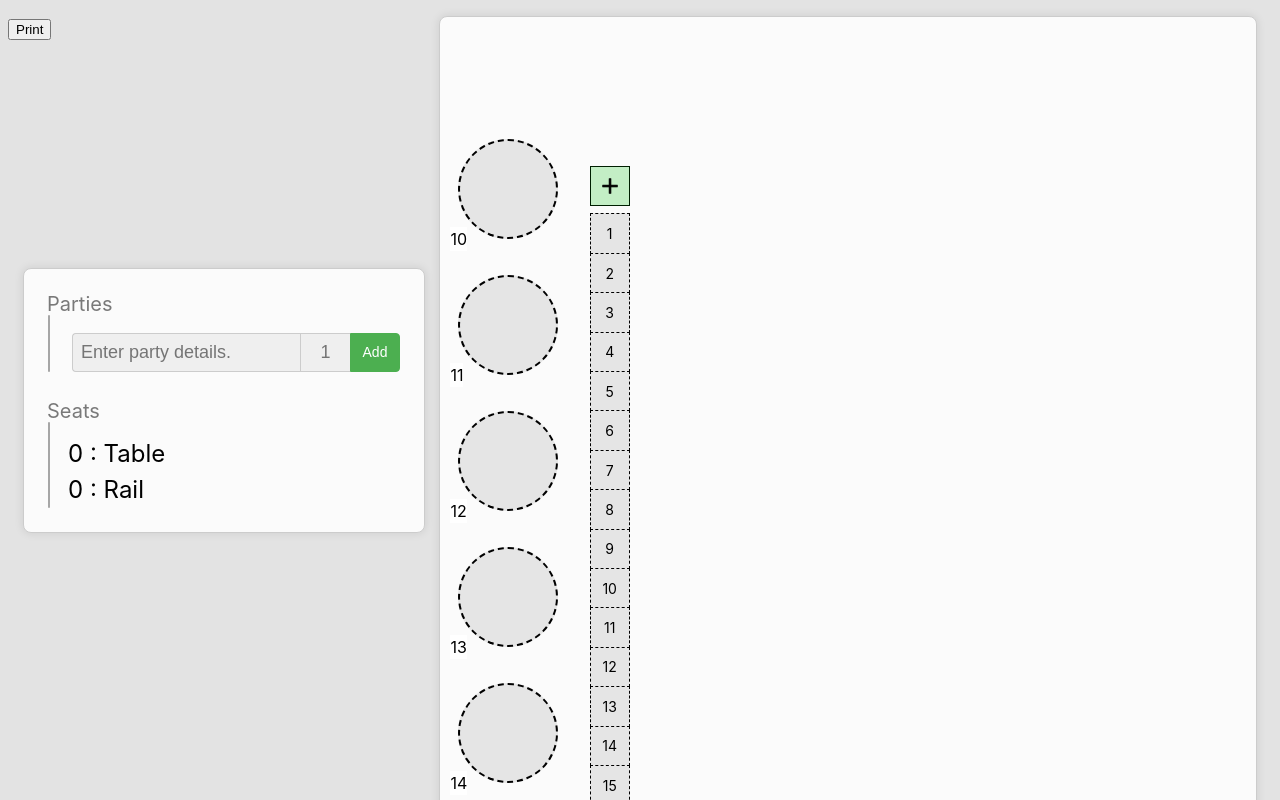
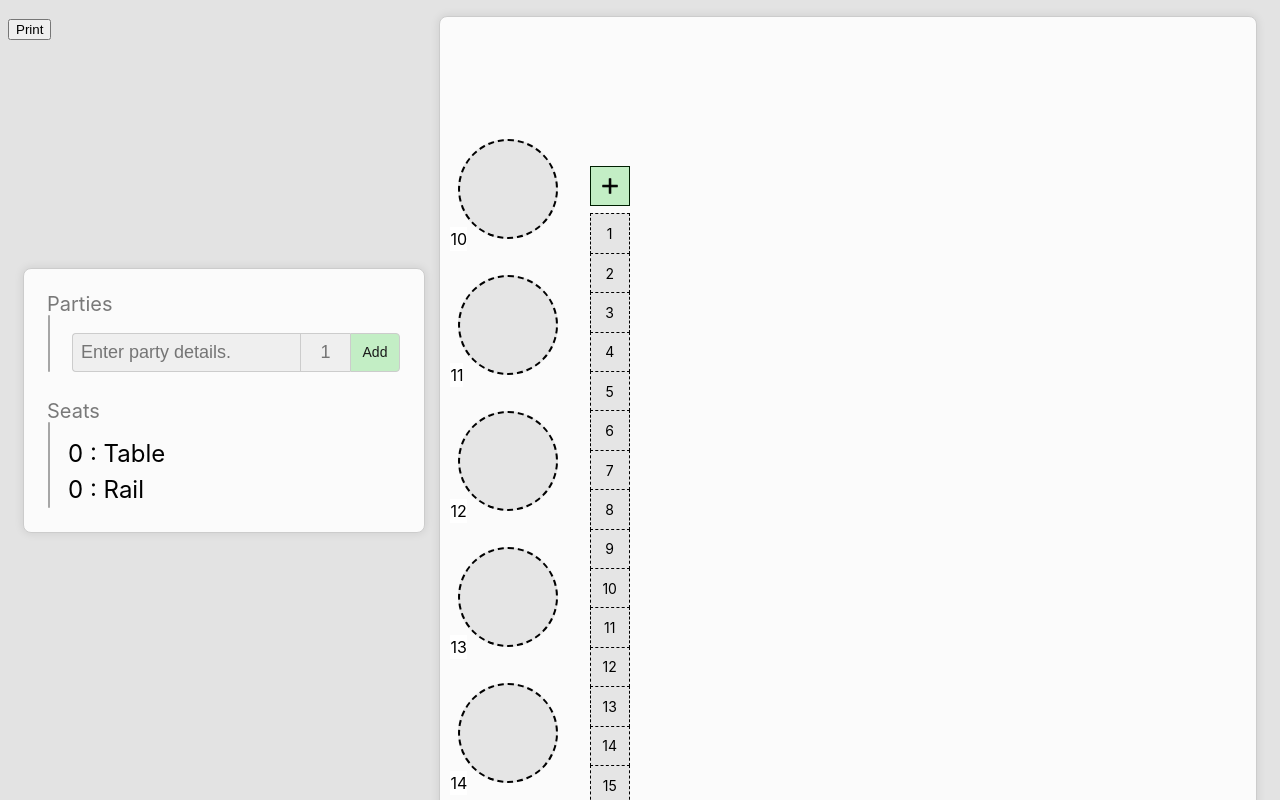
Before and after one commit to BeToast/SeatingChartBuilderBUA, a React (Vite) app: page / in a window 1280 px wide. Shown: the top 800 px of the page. Built offline with nearby package versions, Linux system fonts and the light colour scheme.

Commit message:
updated hover for add and add Seat

```diff
--- a/src/compos/InfoBox/index.tsx
+++ b/src/compos/InfoBox/index.tsx
@@ -45,6 +45,8 @@ const InfoBox: React.FC<{}> = ({}) => {
       setPartyName(""); // Clear the input after adding
       setPartySize(undefined); // Reset party count
       setParties([...parties, newParty]);
+
+      console.log(partySize);
    };
 
    // syncs infoBox state with SelectedContext state
@@ -117,6 +119,7 @@ const InfoBox: React.FC<{}> = ({}) => {
             <input
                type="text"
                className="name-input"
+               id="party-name-input"
                placeholder={
                   parties.length > 0
                      ? "Add another party"
@@ -140,7 +143,7 @@ const InfoBox: React.FC<{}> = ({}) => {
                className="number-input"
                id="party-size-input"
                placeholder="1"
-               value={partySize}
+               value={partySize ? partySize : ""}
                onChange={(e) => {
                   const parsedValue = parseInt(e.target.value);
                   setPartySize(isNaN(parsedValue) ? undefined : parsedValue);
@@ -149,6 +152,11 @@ const InfoBox: React.FC<{}> = ({}) => {
                   if (e.key === "Enter") {
                      e.preventDefault();
                      addPartyHandler(partyName, partySize);
+                     const partyNameInput =
+                        document.getElementById("party-name-input");
+                     if (partyNameInput) {
+                        partyNameInput.focus();
+                     }
                   }
                }}
             />
--- a/src/compos/InfoBox/style.css
+++ b/src/compos/InfoBox/style.css
@@ -38,9 +38,6 @@
    /* calculate width excluding padding */
    width: calc(var(--info-width) - var(--info-padding-x) * 2);
    transition: all 0.3s;
-}
-.party-input-wrapper {
-   /* margin-top: -16px; */
 }
 .party-input-label {
    font-size: 14px;
@@ -90,17 +87,20 @@
    justify-content: center;
    align-items: center;
    padding: 8px 0;
-   background-color: #4caf50;
-   color: white;
-   border: 1px solid #4caf50;
+   background-color: rgb(195, 238, 197);
+   font-size: 14px;
+   font-weight: 400;
+   color: rgb(25, 25, 25);
+   border: 1px solid #ccc;
    cursor: pointer;
    border-radius: 0 4px 4px 0;
    width: 50px;
-   font-size: 14px;
+   transition: all 0.3s;
 }
 
 .add-button:hover {
-   background-color: #45a049;
+   background-color: rgb(222, 255, 224);
+   border: 1px solid rgb(151, 207, 155);
 }
 
 /* .heading {
--- a/src/compos/Selectables/Seats/AddSeat/style.css
+++ b/src/compos/Selectables/Seats/AddSeat/style.css
@@ -7,6 +7,11 @@
    justify-content: center;
    align-items: center;
    margin: -0.5px;
+   transition: all 0.3s;
+}
+.add-seat:hover {
+   background-color: rgb(222, 255, 224);
+   /* border: 1px solid rgb(151, 207, 155); */
 }
 
 .add-seat-plus {
```
